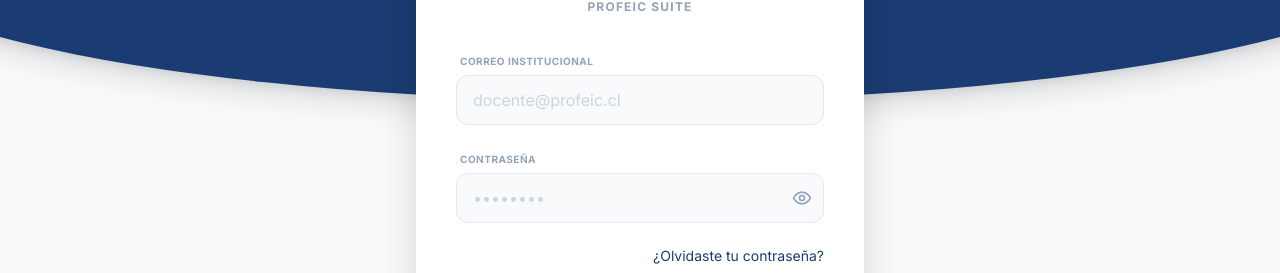
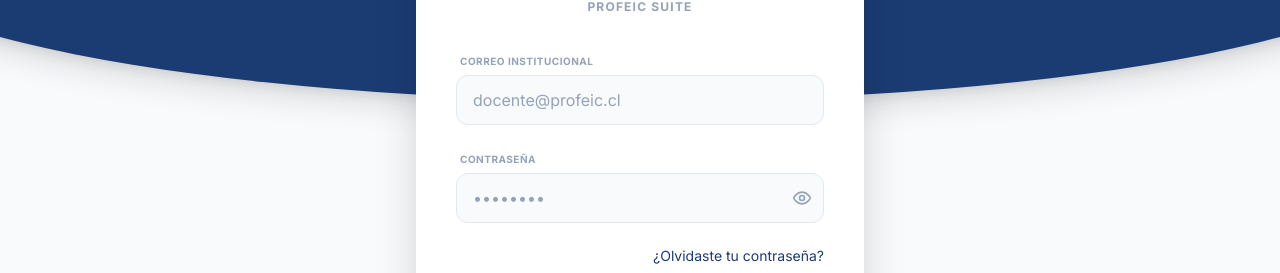
Before and after one commit to resealvarez-cmd/profeic-360, a Next.js app in the folder frontend/: page /login in a window 1280 px wide. Shown: the part 219-492 px from the top of the page. Built offline with nearby package versions, Linux system fonts and the light colour scheme.

Commit message:
style: fix white text on white background in login inputs

```diff
--- a/frontend/src/app/(auth)/login/page.tsx
+++ b/frontend/src/app/(auth)/login/page.tsx
@@ -100,9 +100,9 @@
                         <input
                             type="email"
                             {...register('email')}
-                            className={`w-full pl-4 pr-4 py-3 bg-[#F8FAFC] border rounded-xl
+                            className={`w-full pl-4 pr-4 py-3 bg-[#F8FAFC] border rounded-xl text-slate-800
                         ${errors.email ? 'border-red-500' : 'border-slate-200'}
-                        focus:ring-2 focus:ring-[#1B3C73] outline-none transition-all placeholder:text-slate-300`}
+                        focus:ring-2 focus:ring-[#1B3C73] outline-none transition-all placeholder:text-slate-400`}
                             placeholder="docente@profeic.cl"
                             disabled={isLoading}
                         />
@@ -116,9 +116,9 @@
                             <input
                                 type={showPassword ? 'text' : 'password'}
                                 {...register('password')}
-                                className={`w-full pl-4 pr-12 py-3 bg-[#F8FAFC] border rounded-xl
+                                className={`w-full pl-4 pr-12 py-3 bg-[#F8FAFC] border rounded-xl text-slate-800
                             ${errors.password ? 'border-red-500' : 'border-slate-200'}
-                            focus:ring-2 focus:ring-[#1B3C73] outline-none transition-all placeholder:text-slate-300`}
+                            focus:ring-2 focus:ring-[#1B3C73] outline-none transition-all placeholder:text-slate-400`}
                                 placeholder="••••••••"
                                 disabled={isLoading}
                             />
```
